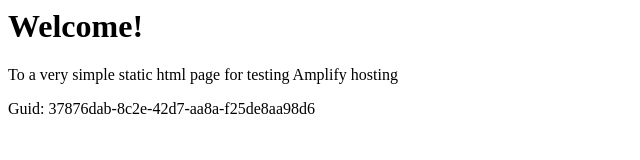
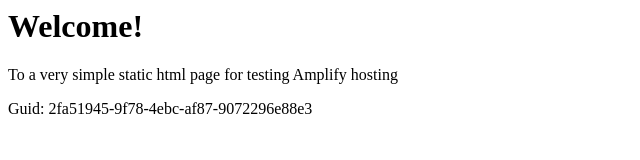
Before and after one commit to aws-aemilia-sin/Github-PR-Commit-Integration-Test-DoNotTouch-Gith-BKMSSQOA-v1-preprod-ap-southeast-1, a website: page src/index.html in a window 1280 px wide. Shown: the full height of the page, 0-640 px from the left. Drawn offline with Linux system fonts and the light colour scheme.

Commit message:
commit from integ tests

```diff
--- a/src/index.html
+++ b/src/index.html
@@ -12,6 +12,6 @@
 <body>
     <h1>Welcome!</h1>
     <p>To a very simple static html page for testing Amplify hosting</p>
-    <p>Guid: 37876dab-8c2e-42d7-aa8a-f25de8aa98d6</p></body>
+    <p>Guid: 2fa51945-9f78-4ebc-af87-9072296e88e3</p></body>
 
 </html>
```
